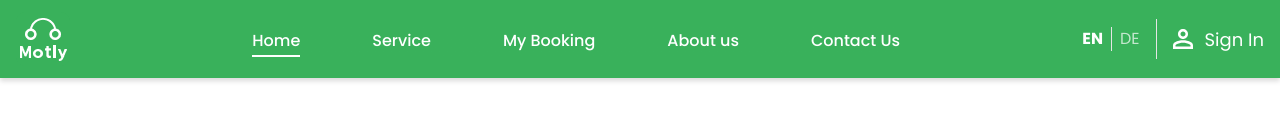
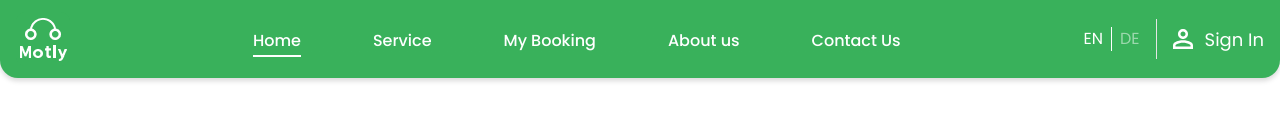
Before and after one commit to mijanConnect/motly-car-rental-website-mahsundic, a Next.js app: page / in a window 1280 px wide. Shown: the top 139 px of the page. Built offline with nearby package versions, Linux system fonts and the light colour scheme.

Commit message:
Navbar border fixed

```diff
--- a/app/components/Navbar.tsx
+++ b/app/components/Navbar.tsx
@@ -81,7 +81,7 @@ export default function Navbar() {
     <>
       <style>{navbarStyles}</style>
       <header
-        className={`sticky top-0 z-20 bg-primary rounded-b-5 shadow-[0_3px_5px_rgba(0,0,0,0.15)] px-4 transition-transform duration-300 ${
+        className={`sticky top-0 z-20 bg-primary rounded-b-2xl shadow-[0_3px_5px_rgba(0,0,0,0.15)] px-4 transition-transform duration-300 ${
           isVisible ? "translate-y-0" : "-translate-y-full"
         }`}
       >
@@ -159,15 +159,15 @@ export default function Navbar() {
               >
                 <span
                   className={`pr-2 ${
-                    lang === "EN" ? "font-bold" : "opacity-70"
-                  } border-r`}
+                    lang === "EN" ? "opacity-100" : "opacity-50"
+                  }`}
                 >
                   EN
                 </span>
-
+                <div className="border-l border-white h-6" />
                 <span
                   className={`pl-2 ${
-                    lang === "DE" ? "font-bold" : "opacity-70"
+                    lang === "DE" ? "opacity-100" : "opacity-50"
                   }`}
                 >
                   DE
```
